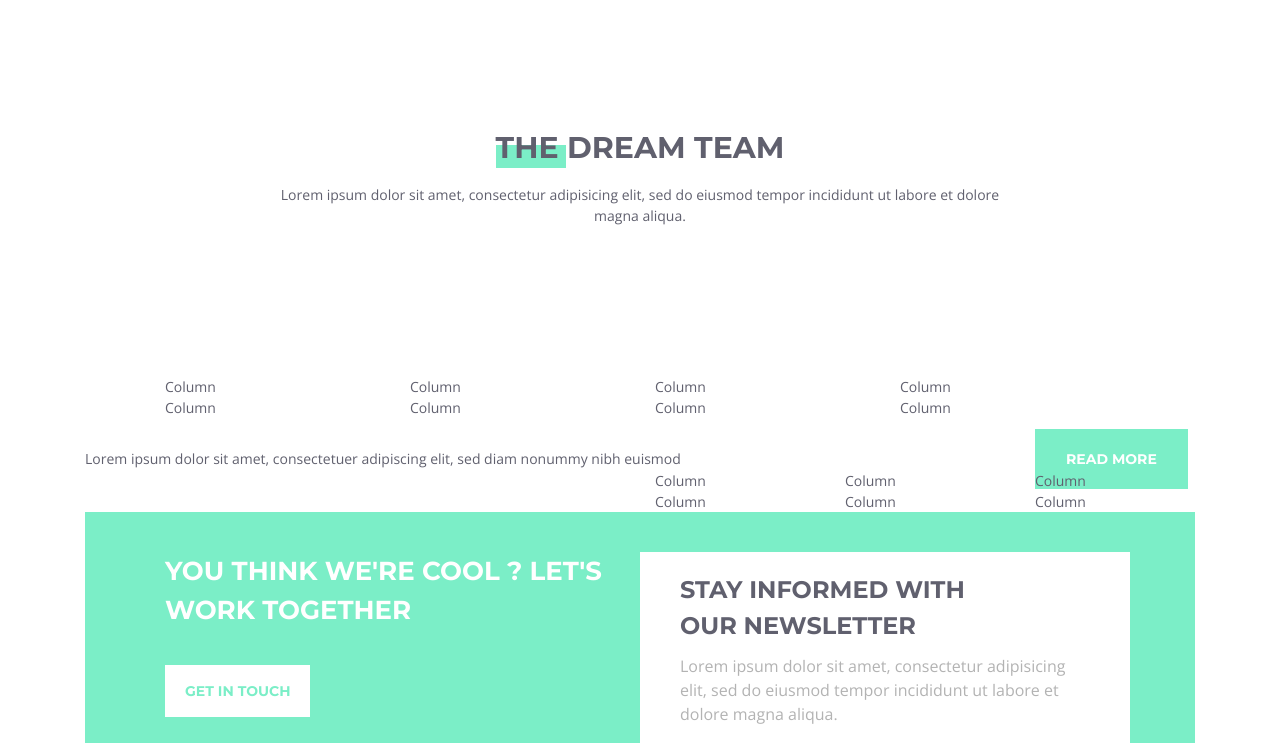
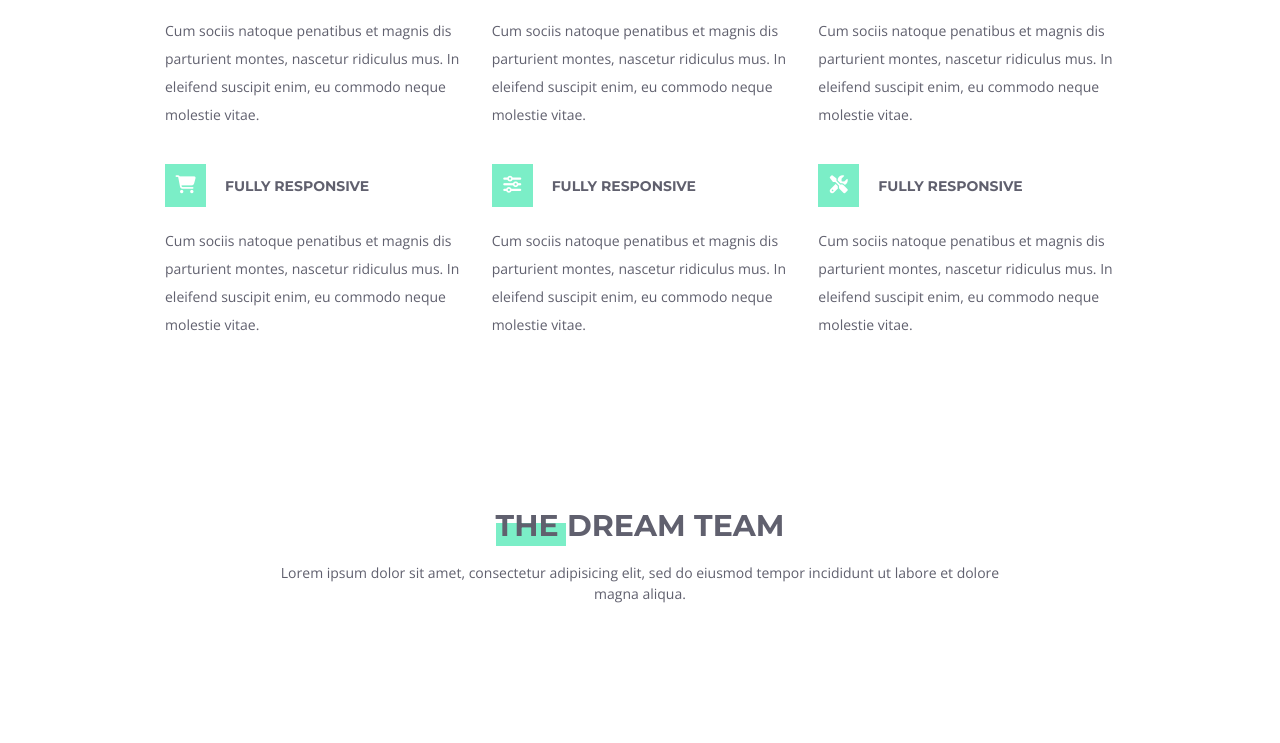
Before and after one commit to tatyana-lisnichuk/12_bootstrap, a plain HTML site: page pages/about.html in a window 1280 px wide. Shown: the part 1343-2086 px from the top of the page. Drawn offline with nearby package versions, Linux system fonts and the light colour scheme.

Commit message:
finished

```diff
--- a/css/style.css
+++ b/css/style.css
@@ -34,7 +34,8 @@ h2 + p {
 .footer_footer,
 .about_information,
 .dream_team_grid,
-.benefits_grid {
+.benefits_grid,
+.about_autor {
   padding: 30px 80px;
 }
 .navigation {
@@ -124,7 +125,7 @@ a:visited {
   min-height: 515px;
 }
 .list_of_activities {
-  line-height: 1.5;
+  line-height: 2;
   margin-bottom: 20px;
 }
 .card_list_of_activities {
@@ -308,7 +309,6 @@ a.get_in_touch_button {
 .social {
   text-align: end;
 }
-
 .created {
   text-align: right;
 }
@@ -319,6 +319,7 @@ a.get_in_touch_button {
   opacity: 0.5;
   transition: 0.2s ease-in;
 }
+
 /* about file styles */
 
 .after_title_slogan {
@@ -353,6 +354,79 @@ a.get_in_touch_button {
   transition: 0.2s ease-in;
 }
 .read_more_button_margins {
-  /* margin-bottom: 50px;
-  margin-top: 50px; */
+  margin-bottom: 50px;
+  margin-top: 50px;
 }
+
+.photo_div {
+  height: 335px;
+  width: 260px;
+  /* background-color: yellow; */
+}
+.photo_div,
+.partners_photo {
+  width: 100%;
+  height: 100%;
+  display: block;
+  object-fit: contain;
+  /* background-color: #blue; */
+}
+.icon_square {
+  width: 41px;
+  height: 43px;
+  background-color: #7beec7;
+  display: flex;
+  align-items: center;
+  justify-content: center;
+}
+.benefits_icon {
+  font-size: 18px;
+  text-align: center;
+  color: #fff;
+}
+
+.member_photo_div {
+  margin-bottom: 30px;
+}
+.grid_item_header {
+  position: relative;
+}
+.benefits_name {
+  position: absolute;
+  top: 12px;
+  left: 60px;
+  font-family: "Montserrat", sans-serif;
+  font-weight: bold;
+  font-weight: 18px;
+}
+.benefits_text {
+  margin-top: 20px;
+  margin-bottom: 35px;
+}
+.submit_container {
+  margin-top: 30px;
+  margin-bottom: 35px;
+  background-color: brown;
+  background-color: #efeff0;
+  min-height: 150px;
+  display: flex;
+  align-items: center;
+  justify-content: space-between;
+  padding-left: 28px;
+}
+.parters {
+  width: 170px;
+  height: 100px;
+  margin-bottom: 28px;
+}
+.partners_photo {
+  border: 1px solid #d9d9d9;
+}
+.john_doe_photo,
+.john_doe_text,
+.john_doe_button {
+  text-align: center;
+}
+.john_doe_button {
+  padding: 8px 10px;
+}
--- a/pages/about.html
+++ b/pages/about.html
@@ -12,6 +12,7 @@
   <title>About</title>
 </head>
 <body>
+
   <div class="container">
     <div class="wrapper">
       <div class="first_page_container">
@@ -26,14 +27,12 @@
             </svg></a>
           </div>
         </div>
-
         <div class="row">
           <div class="col title">
             <h1>our services</h1>
             <p>home / services</p>
           </div>
         </div>
-
       </div>
       <div class="about_information">
         <div class="row">
@@ -53,8 +52,7 @@
             magna aliquam erat volutpat. Ut wisi enim ad minim veniam, quis nostrud exerci tation ullamcorper suscipit lobortis nisl
             ut aliquip ex ea commodo consequat. Duis autem vel eum iriure dolor in hendrerit in vulputate velit esse molestie
             consequat, vel illum dolore eu feugiat nulla facilisis at vero eros et accumsan et iusto odio dignissim qui blandit
-            praesent luptatum zzril delenit augue duis dolore te feugait nulla facilisi.
-</p>
+            praesent luptatum zzril delenit augue duis dolore te feugait nulla facilisi.</p>
           </div>
         </div>
       </div>
@@ -72,12 +70,73 @@
       </div>
       <div class="benefits_grid">
         <div class="row row-cols-3">
-          <div class="col">Column</div>
-          <div class="col">Column</div>
-          <div class="col">Column</div>
-          <div class="col">Column</div>
-          <div class="col">Column</div>
-          <div class="col">Column</div>
+          <div class="col grid_item">
+            <div class="grid_item_header">
+              <div class="icon_square">
+                <i class="fas benefits_icon fa-mobile-alt"></i>
+              </div>
+              <div class="benefits_name">FULLY RESPONSIVE</div>
+            </div>
+            <p class="benefits_text article_text">Cum sociis natoque penatibus et magnis dis parturient montes, nascetur ridiculus mus. In eleifend suscipit enim, eu
+            commodo neque molestie vitae.</p>
+          </div>
+
+          <div class="col">
+            <div class="grid_item_header">
+              <div class="icon_square">
+                <i class="fas benefits_icon fa-infinity"></i>
+              </div>
+              <div class="benefits_name">FULLY RESPONSIVE</div>
+            </div>
+            <p class="benefits_text article_text">Cum sociis natoque penatibus et magnis dis parturient montes, nascetur ridiculus
+              mus. In eleifend suscipit enim, eu
+              commodo neque molestie vitae.</p>
+          </div>
+          <div class="col">
+            <div class="grid_item_header">
+              <div class="icon_square">
+                <i class="fab benefits_icon fa-wordpress-simple"></i>
+              </div>
+              <div class="benefits_name">FULLY RESPONSIVE</div>
+            </div>
+            <p class="benefits_text article_text">Cum sociis natoque penatibus et magnis dis parturient montes, nascetur ridiculus
+              mus. In eleifend suscipit enim, eu
+              commodo neque molestie vitae.</p>
+          </div>
+          <div class="col">
+            <div class="grid_item_header">
+              <div class="icon_square">
+                <i class="fas benefits_icon fa-shopping-cart"></i>
+              </div>
+              <div class="benefits_name">FULLY RESPONSIVE</div>
+            </div>
+            <p class="benefits_text article_text">Cum sociis natoque penatibus et magnis dis parturient montes, nascetur ridiculus
+              mus. In eleifend suscipit enim, eu
+              commodo neque molestie vitae.</p>
+          </div>
+          <div class="col">
+            <div class="grid_item_header">
+              <div class="icon_square">
+                <i class="fas benefits_icon fa-sliders-h"></i>
+              </div>
+              <div class="benefits_name">FULLY RESPONSIVE</div>
+            </div>
+            <p class="benefits_text article_text">Cum sociis natoque penatibus et magnis dis parturient montes, nascetur ridiculus
+            mus. In eleifend suscipit enim, eu
+            commodo neque molestie vitae.</p>
+          </div>
+          <div class="col">
+            <div class="grid_item_header">
+              <div class="icon_square">
+                <i class="fas benefits_icon fa-tools"></i>
+              </div>
+              <div class="benefits_name">FULLY RESPONSIVE</div>
+            </div>
+            <p class="benefits_text article_text">Cum sociis natoque penatibus et magnis dis parturient montes, nascetur ridiculus
+            mus. In eleifend suscipit enim, eu
+            commodo neque molestie vitae.</p>
+            </div>
+
         </div>
       </div>
 
@@ -90,44 +149,67 @@
               magna
               aliqua.</p>
           </div>
-
         </div>
       </div>
       <div class="dream_team_grid">
-          <div class="row row-cols-4">
-            <div class="col">Column</div>
-            <div class="col">Column</div>
-            <div class="col">Column</div>
-            <div class="col">Column</div>
-            <div class="col">Column</div>
-            <div class="col">Column</div>
-            <div class="col">Column</div>
-            <div class="col">Column</div>
+          <div class="row row-cols-4 justify-content-space-between">
+            <div class="col photo_div">
+              <img class="member_photo_div" src="../img/Layer-5.png" alt="team member">
+            </div>
+            <div class="col photo_div">
+              <img class="member_photo" src="../img/Layer-6.png" alt="team member">
+            </div>
+            <div class="col photo_div">
+              <img class="member_photo" src="../img/Layer-7.png" alt="team member">
+            </div>
+            <div class="col photo_div">
+              <img  class="member_photo" src="../img/Layer-8_03.png" alt="team member">
+            </div>
+            <div class="col photo_div">
+              <img class="member_photo" src="../img/Layer-9-_03.png" alt="team member">
+            </div>
+            <div class="col photo_div">
+              <img class="member_photo" src="../img/Layer-10-_03.png" alt="team member">
+            </div>
+            <div class="col photo_div">
+              <img class="member_photo" src="../img/Layer-11-03-_03.png" alt="team member">
+            </div>
+            <div class="col photo_div">
+              <img class="member_photo" src="../img/Layer-13_03.png" alt="team member">
             </div>
           </div>
-      <div class="submit_container">
           <div class="row">
-        <div class="col-10">Lorem ipsum dolor sit amet, consectetuer adipiscing elit, sed diam nonummy nibh euismod</div>
-        <!-- <div> -->
-          <div class="read_more_button_margins col-2">
+            <div class="col submit_container">
+              <div>Lorem ipsum dolor sit amet, consectetuer adipiscing elit, sed diam nonummy nibh euismod
+              </div>
+              <div class="read_more_button_margins">
                 <a href="#" class="read_more_button">Read more</a>
               </div>
-        <!-- </div> -->
             </div>
           </div>
+
+
+        </div>
+
+
       <div class="about_autor">
         <div class="row">
-          <div class="col-6">
-
+          <div class="col-6 john_doe_photo">
+            <img src="../img/about_03.png" alt="john">
+            <p class="article_text john_doe_text">Quisque iaculis lorem vestibulum eros vehicula, non congue elit dictum. Donec mollis aliquet lorem, eu porttitor sapien
+            semper in. Duis ac erat luctus, gravida lectus sit amet, consectetur orci. Suspendisse libero mauris.</p>
+            <div class="john_doe_button_margins">
+              <a href="#" class="read_more_button john_doe_button">JOHN DOE</a>
+            </div>
           </div>
           <div class="col-6">
             <div class="row row-cols-3">
-              <div class="col">Column</div>
-              <div class="col">Column</div>
-              <div class="col">Column</div>
-              <div class="col">Column</div>
-              <div class="col">Column</div>
-              <div class="col">Column</div>
+              <div class="col parters"><img class="partners_photo" src="../img/Layer-14.png" alt="john"></div>
+              <div class="col parters"><img class="partners_photo" src="../img/Layer-15.png" alt="john"></div>
+              <div class="col parters"><img class="partners_photo" src="../img/Layer-16.png" alt="john"></div>
+              <div class="col parters"><img class="partners_photo" src="../img/Layer-17.png" alt="john"></div>
+              <div class="col parters"><img class="partners_photo" src="../img/Layer-18.png" alt="john"></div>
+              <div class="col parters"><img class="partners_photo" src="../img/Layer-19.png" alt="john"></div>
 
             </div>
           </div>
@@ -151,10 +233,12 @@
                 <div class="col-9 email_title">STAY INFORMED WITH OUR NEWSLETTER</div>
               </div>
               <div class="raw">
-               <div class="col email_description">Lorem ipsum dolor sit amet, consectetur adipisicing elit, sed do eiusmod tempor incididunt ut labore et dolore magna
+                <div class="col email_description">Lorem ipsum dolor sit amet, consectetur adipisicing elit, sed do eiusmod
+                  tempor incididunt ut labore et dolore magna
                   aliqua.</div>
                 <form class="form_box" action="#" method="GET">
-                <input type="email" required placeholder="YOUR EMAIL" class="form_input_email" minlength="7" id="user_email">
+                  <input type="email" required placeholder="YOUR EMAIL" class="form_input_email" minlength="7"
+                    id="user_email">
 
                   <input class="submit_button" type="submit" value="SEND">
                 </form>
@@ -166,9 +250,9 @@
           <div class="row">
             <div class="col-7">
               <ul class="footer_menu_list">
-                  <li class="footer_menu_item"><a href="../index.html">home</a></li>
+                <li class="footer_menu_item"><a href="index.html">home</a></li>
                 <li class="footer_menu_item">-</li>
-                  <li class="footer_menu_item"><a href="#">about us</a></li>
+                <li class="footer_menu_item"><a href="pages/about.html">about us</a></li>
                 <li class="footer_menu_item">-</li>
                 <li class="footer_menu_item"><a href="#">services</a></li>
                 <li class="footer_menu_item">-</li>
@@ -195,14 +279,16 @@
           </div>
 
 
-
         </div>
-          </div>
-
       </div>
 
 
 
+
+
+
+
+    </div>
  </div>
 </body>
 </html>
```
Also changed, not shown: index.html (+0 -1 lines), img/Layer-10-_03.png (added), img/Layer-11-03-_03.png (added), img/Layer-11-_03.png (added), img/Layer-13.png (added), img/Layer-13_03.png (added), img/Layer-14.png (added), img/Layer-15.png (added), img/Layer-16.png (added), img/Layer-17.png (added), img/Layer-18.png (added), img/Layer-19.png (added), img/Layer-8_03.png (added), img/Layer-9-_03.png (added), 1 more files, 1 other file. Lines whose indentation alone changed are shown as unchanged.
